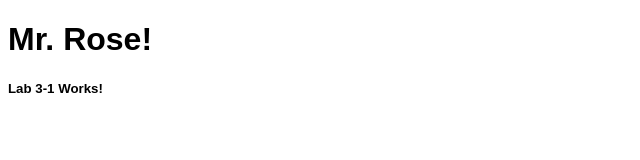
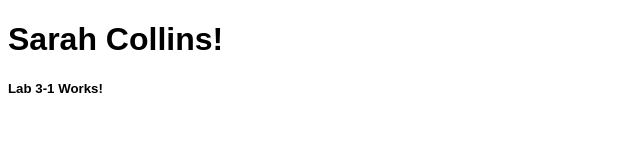
Before and after one commit to seeras-sea/225-lab3-1, a plain HTML site: page index.html in a window 1280 px wide. Shown: the whole page, without its empty margins (0-640 px from the left). Drawn offline with Linux system fonts and the light colour scheme.

Commit message:
Update index.html

```diff
--- a/index.html
+++ b/index.html
@@ -2,10 +2,10 @@
 <html>
   <head>
     <link rel="stylesheet" href="style.css">
-    <title>Mr. Rose</title>
+    <title>Sarah Collins</title>
   </head>
   <body>
-    <h1>Mr. Rose!</h1>
+    <h1>Sarah Collins!</h1>
     <h5>Lab 3-1 Works!</h5>
   </body>
 </html>
```
